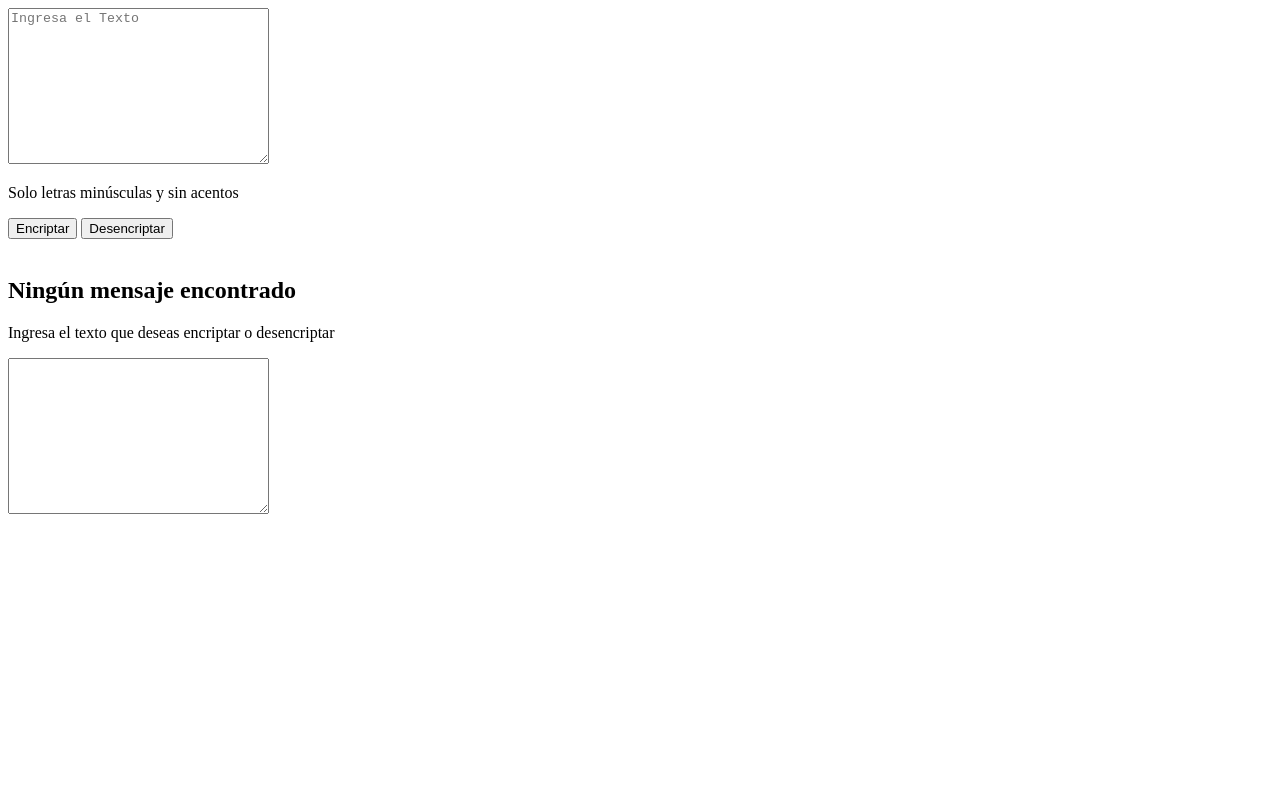
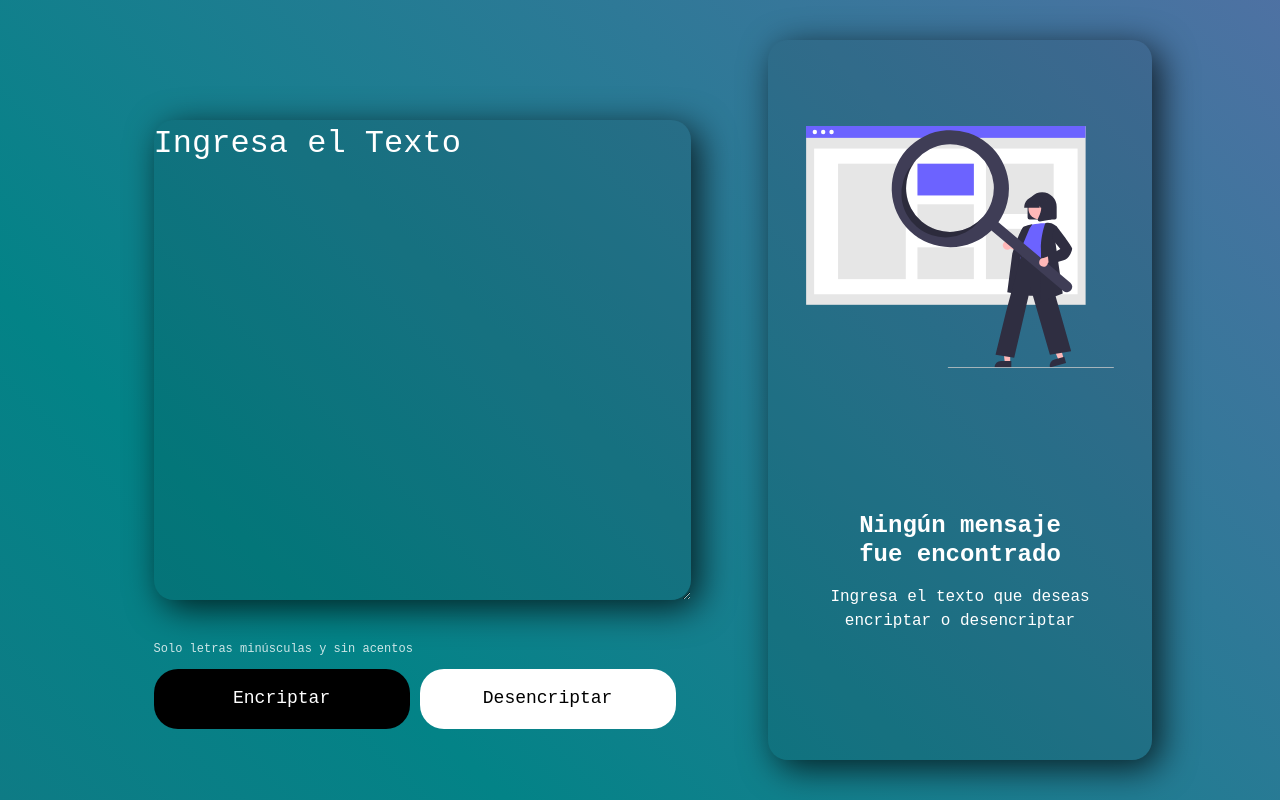
Before and after one commit to jos304/Reto-Encriptador-Oracle, a plain HTML site: page index.html in a window 1280 px wide. Drawn offline with Linux system fonts and the light colour scheme.

Commit message:
Agregando archivo CSS Y JS del encriptador de texto

```diff
--- a/index.html
+++ b/index.html
@@ -5,12 +5,15 @@
     <meta http-equiv="X-UA-Compatible" content="IE=edge" />
     <meta name="viewport" content="width=device-width, initial-scale=1.0" />
     <title>Encriptador de Texto</title>
+    <link rel="shortcut icon" href="img/logo.png" type="image/x-icon">
+    <link rel="stylesheet" href="styles.css">
   </head>
   <body>
     <div class="container">
       <div class="encriptar">
         <textarea
           name="texto"
+          class="texto"
           id="texto"
           cols="30"
           rows="10"
@@ -22,28 +25,23 @@
       </div>
 
       <div class="botones">
-        <input
-          type="button"
+        <button type="button"
           class="btn-encriptar"
-          value="Encriptar"
-          onclick="encriptar()"
-        />
-        <input
-          type="button"
+          onclick="encriptar()">Encriptar</button>
+
+          <button type="button"
           class="btn-desencriptar"
-          value="Desencriptar"
-          onclick="desencriptar()"
-        />
+          onclick="desencriptar()">Desencriptar</button >
       </div>
 
       <div class="encriptado">
-        <img src="" alt="" id="robot" />
+        <img src="img/busqueda.svg" alt="" id="persona" />
         <div class="mensaje-encriptado" id="mensaje-encriptado">
-          <h2 id="titulo-mensaje">Ningún mensaje encontrado</h2>
+          <h2 id="titulo-mensaje">Ningún mensaje fue encontrado</h2>
           <p id="parrafo">
             Ingresa el texto que deseas encriptar o desencriptar
           </p>
-          <textarea name="mensaje" id="mensaje" cols="30" rows="10"></textarea>
+          <!-- <textarea name="mensaje" id="mensaje" cols="30" rows="10"></textarea> -->
         </div>
       </div>
     </div>
--- a/index.js
+++ b/index.js
@@ -0,0 +1,52 @@
+function encriptar() {
+  let texto = document.getElementById("texto").value;
+  let tituloMensaje = document.getElementById("titulo-mensaje");
+  let parrafo = document.getElementById("parrafo");
+  let persona = document.getElementById("persona");
+
+  let textoCifrado = texto
+  .replace(/e/gi, "enter")
+  .replace(/i/gi, "imes")
+  .replace(/a/gi, "ai")
+  .replace(/o/gi, "ober")
+  .replace(/u/gi, "ufat");
+
+  if (texto.length != 0) {
+    document.getElementById("texto").value = textoCifrado;
+    tituloMensaje.textContent = "Texto encriptado con éxito";
+    parrafo.textContent = "";
+    persona.src = "./img/hecho.svg";
+  } else {
+    persona.src = "./img/busqueda.svg";
+    tituloMensaje.textContent = "Ningún mensaje fue encontrado";
+    parrafo.textContent = "Ingresa el texto que deseas encriptar o desencriptar";
+    alert("Debes ingresar algún texto");
+  }
+}
+
+function desencriptar() {
+  let texto = document.getElementById("texto").value;
+  let tituloMensaje = document.getElementById("titulo-mensaje");
+  let parrafo = document.getElementById("parrafo");
+  let persona = document.getElementById("persona");
+
+  let textoCifrado = texto
+    .replace(/enter/gi, "e")
+    .replace(/imes/gi, "i")
+    .replace(/ai/gi, "a")
+    .replace(/ober/gi, "o")
+    .replace(/ufat/gi, "u");
+
+  if (texto.length != 0) {
+    document.getElementById("texto").value = textoCifrado;
+    tituloMensaje.textContent = "Texto desencriptado con éxito";
+    parrafo.textContent = "";
+    persona.src = "./img/hecho.svg";
+  } else {
+    persona.src = "./img/busqueda.svg";
+    tituloMensaje.textContent = "Ningún mensaje fue encontrado";
+    parrafo.textContent =
+      "Ingresa el texto que deseas encriptar o desencriptar";
+    alert("Debes ingresar algún texto");
+  }
+}
--- a/styles.css
+++ b/styles.css
@@ -0,0 +1,244 @@
+* {
+  margin: 0;
+  padding: 0;
+  font-family: "Source Code Pro", monospace;
+}
+
+.container {
+ position: relative;
+ width: 100vw;
+ height: 100vh;
+ background: linear-gradient(45deg,#0078d4,#40587C, #038387, #8764B8);
+ background-size: 400% 400%;
+ animation: movimiento 10s ease-in-out infinite;
+}
+
+textarea {
+  box-shadow: 8px 8px 35px 0px rgb(0,0,0,75%);
+  border-radius: 20px;
+}
+
+.texto {
+  font-style: normal;
+  font-weight: 400;
+  font-size: 32px;
+  line-height: 150%;
+  background-color: rgba(0,0,0, 0.1);
+  position: absolute;
+  width: 42%;
+  height: 60%;
+  top: 15%;
+  left: 12%;
+  border: none;
+}
+
+.texto::placeholder {
+  color: #fff;
+}
+
+.texto:focus,
+.texto:active {
+  border: none;
+  outline: none;
+}
+
+.terminos {
+  display: flex;
+  flex-direction: row;
+  align-items: center;
+  padding: 0px;
+  gap: 8px;
+  position: absolute;
+  width: 80%;
+  top: 80%;
+  left: 12%;
+}
+
+.terminos p {
+  font-style: normal;
+  font-weight: 400;
+  font-size: 12px;
+  line-height: 150%;
+  color: #fff;
+  opacity: 0.8;
+  flex: none;
+  order: 1;
+  flex-grow: 0;
+}
+
+.botones {
+  display: flex;
+  flex-direction: row;
+  align-items: flex-start;
+  padding: 1% 0;
+  position: absolute;
+  width: 80%;
+  top: 82%;
+  left: 12%;
+}
+
+.btn-encriptar {
+  align-items: center;
+  justify-content: center;
+  padding: 2%;
+  gap: 8px;
+  width: 25%;
+  background-color: black;
+  border-radius: 24px;
+  font-size: 18px;
+  line-height: 19px;
+  text-align: center;
+  color: #fff;
+  border: none;
+}
+
+.btn-desencriptar {
+  box-sizing: border-box;
+  display: flex;
+  flex-direction: row;
+  align-items: flex-start;
+  justify-content: center;
+  padding: 2%;
+  gap: 8px;
+  width: 25%;
+  background: #fff;
+  border: none;
+  border-radius: 24px;
+  font-weight: 400;
+  font-size: 18px;
+  line-height: 19px;
+  text-align: center;
+  color: black;
+  margin-left: 10px;
+}
+
+.btn-desencriptar:hover,
+.btn-encriptar:hover {
+  transform: scale(1.05, 1.05);
+  transition: 0.3s;
+}
+
+.encriptado {
+  display: flex;
+  justify-content: center;
+  position: absolute;
+  width: 30%;
+  height: 90%;
+  top: 5%;
+  left: 60%;
+  background: rgba(0, 0, 0, 0.1);
+  box-shadow: 8px 8px 35px 0px rgb(0,0,0,75%);
+  border-radius: 20px;
+}
+
+.mensaje-encriptado {
+  display: flex;
+  flex-direction: column;
+  align-items: center;
+  justify-content: center;
+  padding: 1%;
+  gap: 16px;
+  position: absolute;
+  width: 100%;
+  top: 65%;
+  text-align: center;
+}
+
+.mensaje-encriptado h2 {
+  width: 60%;
+  font-style: normal;
+  font-weight: 700;
+  font-size: 24px;
+  line-height: 120%;
+  text-align: center;
+  color: #fff;
+}
+
+.mensaje-encriptado p {
+  width: 80%;
+  font-style: normal;
+  font-weight: 400;
+  font-size: 16px;
+  line-height: 150%;
+  text-align: center;
+  color: #fff;
+}
+
+.encriptado img {
+  position: absolute;
+  width: 80%;
+  top: 12%;
+}
+
+/*Animation*/
+
+@keyframes movimiento {
+  0%{background-position: 0 50%;}
+  50%{background-position: 100% 50%;}
+  100%{background-position: 0 50%;}
+}
+
+/*Responsive*/
+
+@media (max-width: 57.5em) {
+  .container {
+    display: flex;
+    flex-direction: row;
+  }
+
+  .encriptar {
+    width: 100%;
+  }
+
+  .texto {
+    width: 80%;
+    height: 60%;
+    top: 5%;
+    left: 10%;
+  }
+
+  .terminos {
+    width: 80%;
+    top: 67%;
+    left: 10%;
+  }
+
+  .terminos p {
+    font-size: 16px;
+  }
+
+  .botones {
+    width: 100%;
+    top: 70%;
+    left: 1%;
+  }
+
+  .btn-encriptar,
+  .btn-desencriptar {
+    width: 48%;
+    border-radius: 16px;
+  }
+
+  .btn-encriptar:hover,
+  .btn-desencriptar:hover {
+    transform: scale(1.05, 1.05);
+    transition: 0.3s;
+  }
+
+  .encriptado {
+    width: 80%;
+    height: 15%;
+    top: 80%;
+    left: 10%;
+  }
+  .mensaje-encriptado {
+    width: 100%;
+    top: 5%;
+  }
+
+  .encriptado img {
+    top: 0;
+    display: none;
+    visibility: hidden;
+  }
+}
```
Also changed, not shown: img/busqueda.svg (added), img/hecho.svg (added), img/logo.png (added), img/robot2.png (deleted), img/robot3.png (deleted).
